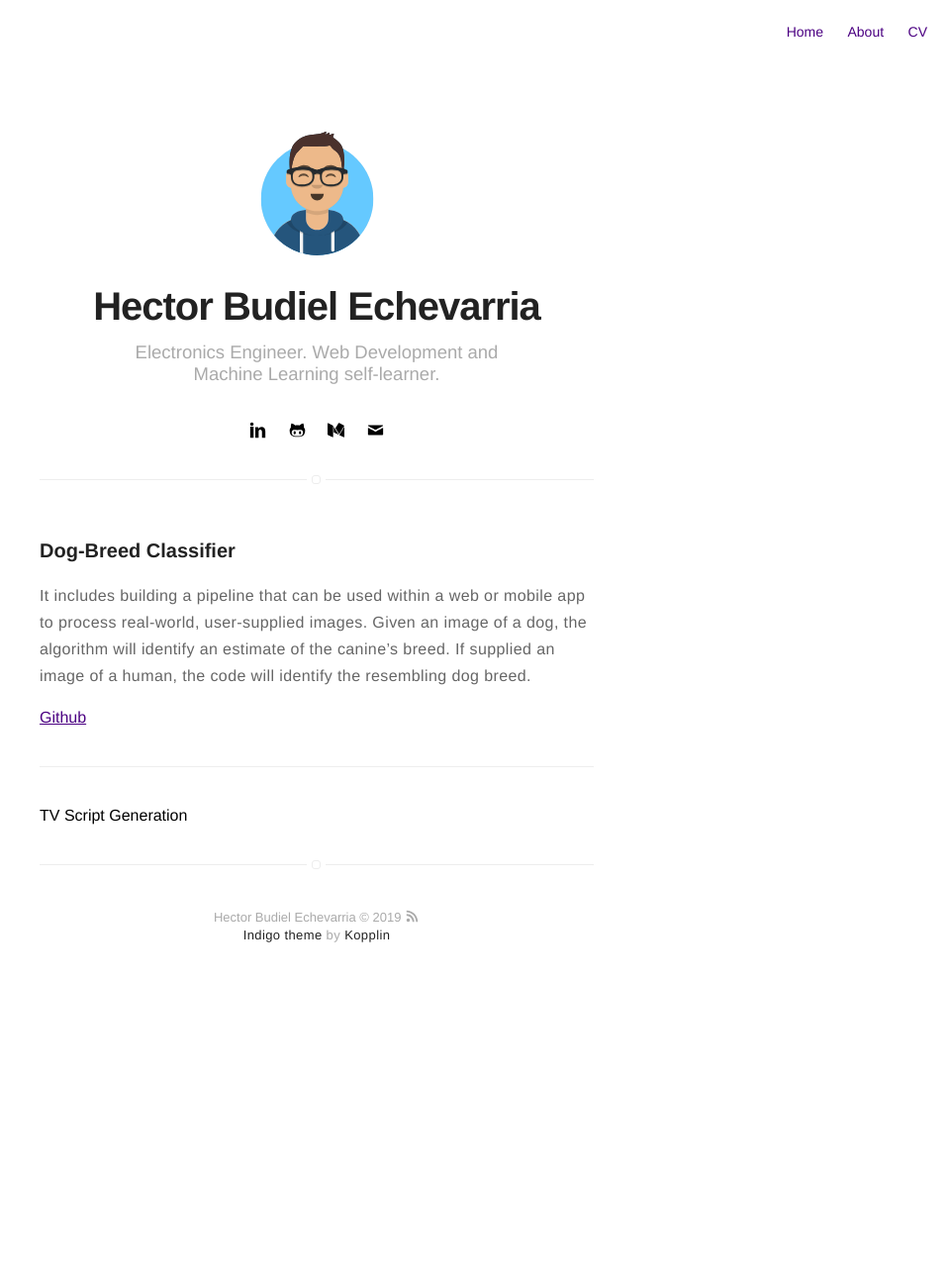
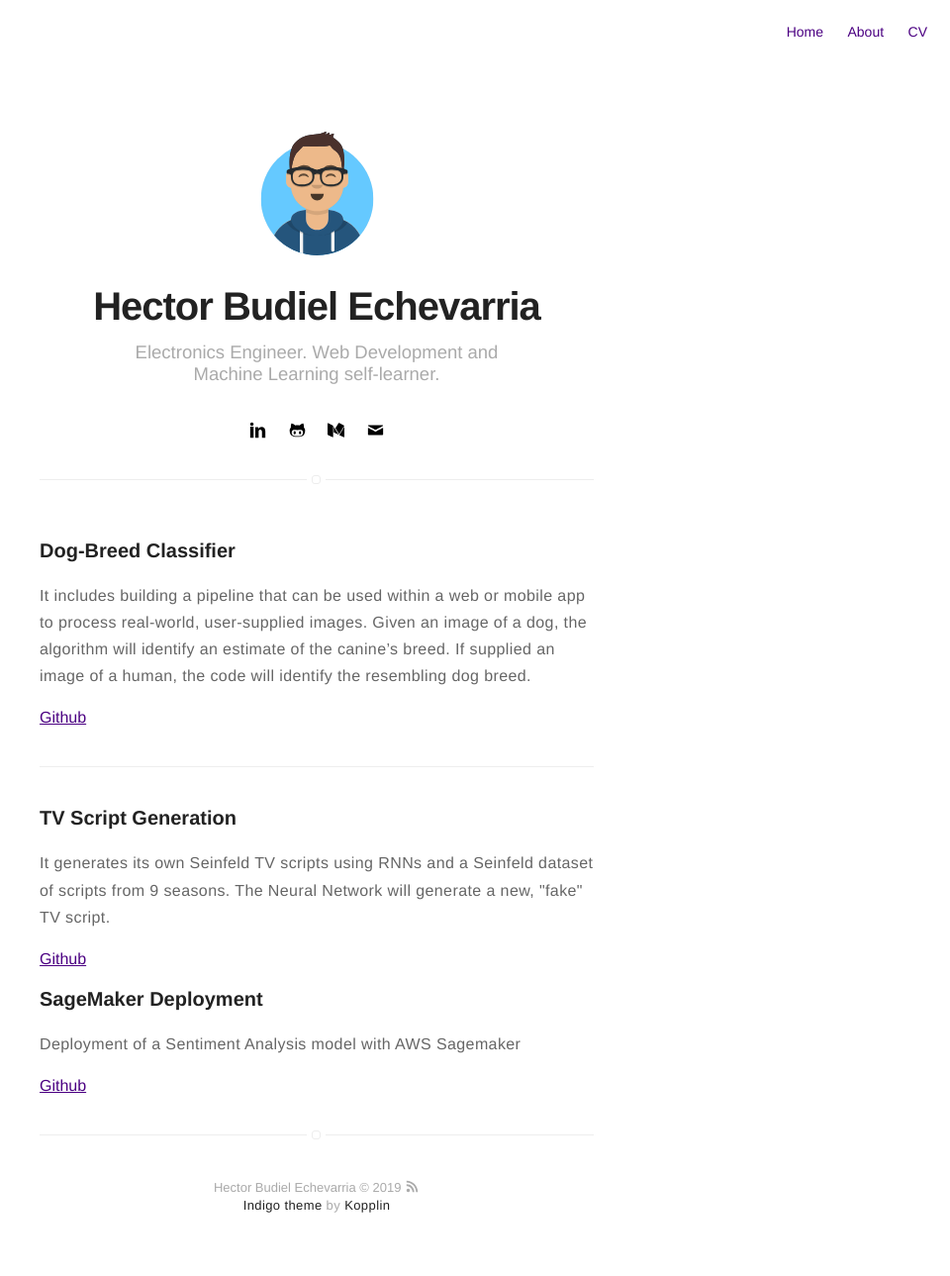
Before and after one commit to HectorBudielE/personal-website, a Jekyll site: the page built from projects.html, in a window 1280 px wide. Shown: the whole page at 99% size, without its empty margins (320-1280 px from the left). Built offline with Jekyll 4.4.1, drawn with Linux system fonts in a browser that asks for light colours; emoji names are drawn with the system emoji font; before the commit the page ends 1016 px from its top, so only the background shows below that.

Commit message:
feat: Added Project 2 and 3.

```diff
--- a/projects.html
+++ b/projects.html
@@ -7,15 +7,21 @@ title: Projects
     <div>
       <h3>Dog-Breed Classifier</h3>
       <p>It includes building a pipeline that can be used within a web or mobile app to process real-world, user-supplied images. Given an image of a dog, the algorithm will identify an estimate of the canine’s breed. If supplied an image of a human, the code will identify the resembling dog breed.</p>
-      <a href="https://github.com/HectorBudielE/udacity-dog-breed-classifier">Github</a>
+      <a target="_blank" href="https://github.com/HectorBudielE/udacity-dog-breed-classifier">Github</a>
     </div>
     <hr>
 
     <div>
-      <strong>TV Script Generation</strong>
+      <h3>TV Script Generation</h3>
+      <p>It generates its own Seinfeld TV scripts using RNNs and a Seinfeld dataset of scripts from 9 seasons. The Neural Network will generate a new, "fake" TV script.</p>
+      <a target="_blank" href="https://github.com/HectorBudielE/udacity-tv-script-generation">Github</a>
     </div>
+
+
     <div>
-
+      <h3>SageMaker Deployment</h3>
+      <p>Deployment of a Sentiment Analysis model with AWS Sagemaker</p>
+      <a target="_blank" href="https://github.com/HectorBudielE/deploying-a-sentiment-analysis-model">Github</a>
     </div>
 
 </section>
```
